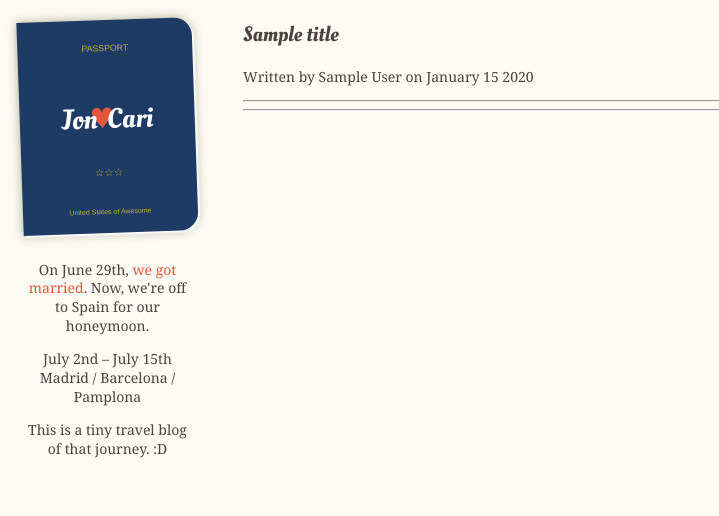
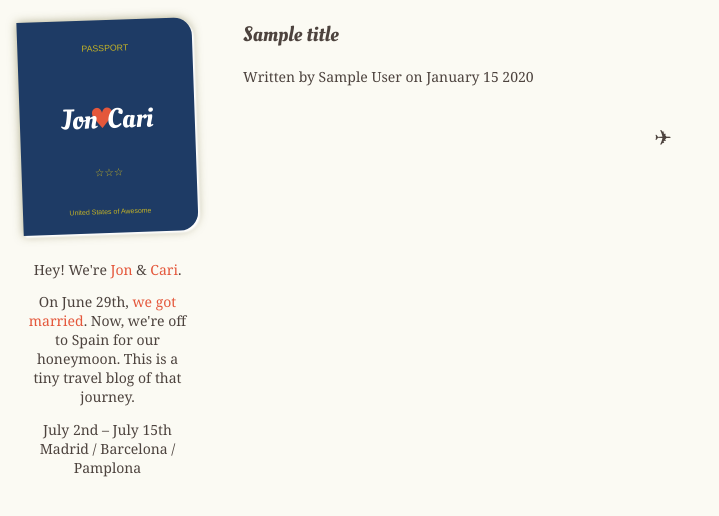
Before and after one commit to bahoo/jonandcari, a Django app: template templates/post.html in a window 1280 px wide. Shown: the top 516 px of the page, without its empty margins (0-719 px from the left). Run offline with Django 3.2, Linux system fonts and the light colour scheme; the template is opened without the code that fills it: most values are stand-ins (such as "Sample title", 1, 10 or a date in 2020); style sheets or scripts are compiled from the project's sources.

Commit message:
A few visual flourishes and copy tweaks.

```diff
--- a/pages/index.html
+++ b/pages/index.html
@@ -1,7 +1,7 @@
 {% extends "base.html" %}
 {% block content %}
 
-	<h1>Jon &amp; Cari's Super-Beta Spanish Travel Blog</h1>
+	<h1>Jon &amp; Cari's Spanish Travel Blog</h1>
 
 	{% for post in posts %}
 	<h2><a href="{{ ROOT_URL }}/{{ post.path }}">{{ post.title }}</a>
--- a/static/css/style.scss
+++ b/static/css/style.scss
@@ -137,6 +137,12 @@ img.halfsie{
 	font-style: italic;
 }
 
+.aeroplane{
+	text-align: center;
+	font-size: 1.5em;
+	margin: 2em 0;
+}
+
 @media screen and (max-width: 320px) {
 
 	.sidebar{
--- a/templates/base.html
+++ b/templates/base.html
@@ -10,7 +10,7 @@
 	<link rel="stylesheet" href="http://fonts.googleapis.com/css?family=Oleo+Script" />
 
 	{% block header %}
-	<title>Welcome</title>
+	<title>Jon &hearts; Cari - Spanish Travel Blog</title>
 	{% endblock %}
 
 </head>
@@ -30,10 +30,11 @@
 		</div>
 
 		<div class="the-scoop">
-			<p>On June 29th, <a href="http://v1.jonandcari.com">we got married</a>. Now, we're off to Spain for our honeymoon.</p>
+			<p>Hey! We're <a href="http://jonculver.me">Jon</a> &amp; <a href="http://carimakesthings.com">Cari</a>.</p>
+
+			<p>On June 29th, <a href="http://v1.jonandcari.com">we got married</a>. Now, we're off to Spain for our honeymoon. This is a tiny travel blog of that journey.</p>
 			<p>July 2nd &ndash; July 15th<br />
 				Madrid / Barcelona / Pamplona</p>
-			<p>This is a tiny travel blog of that journey. :D</p>
 		</div>
 	</div>
 
--- a/templates/post.html
+++ b/templates/post.html
@@ -3,11 +3,10 @@
 {% block content %}
 
 <h2>{{ title }}</h2>
-<p>Written by {{ post.author }} on {{ post.date|date:"F j Y" }}</P>
+<p>Written by {{ author }} on {{ date|date:"F j Y" }}</P>
 
 {% block body %}{% endblock %}
 
-<hr />
-<hr />
+<p class="aeroplane">&#9992;</p>
 
 {% endblock %}
```
